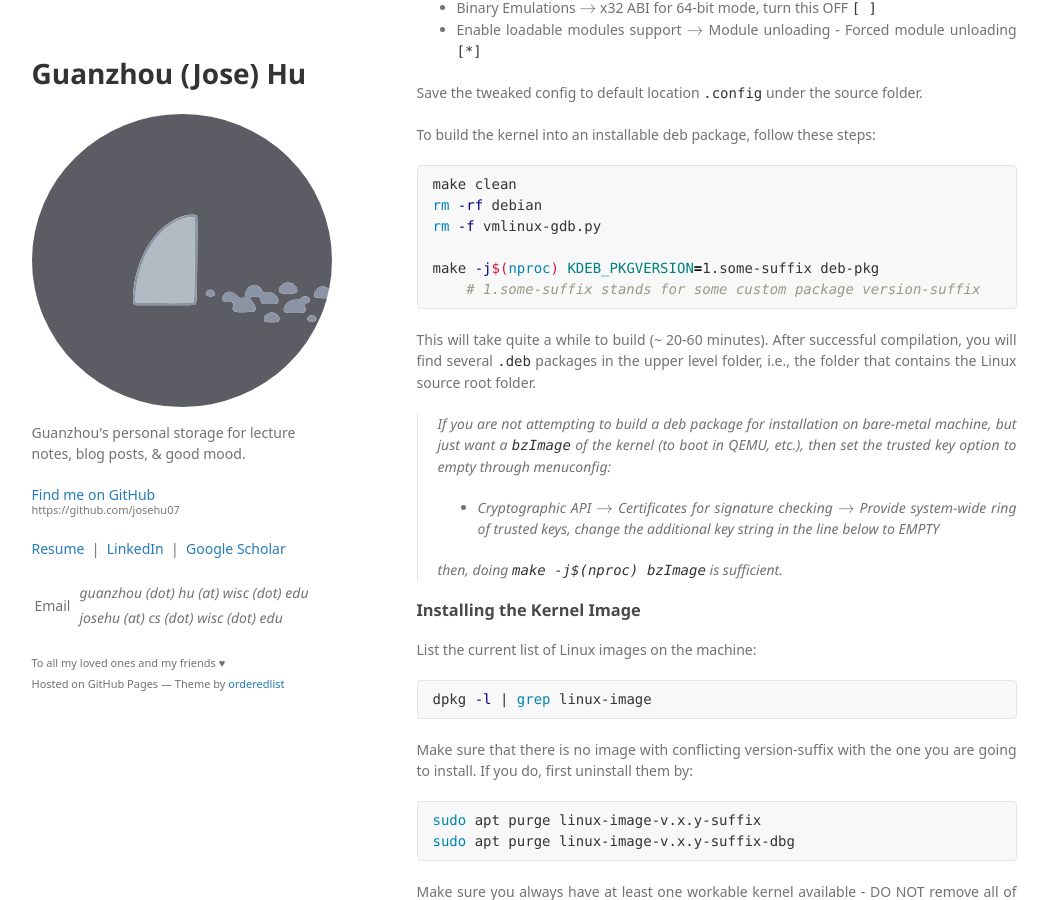
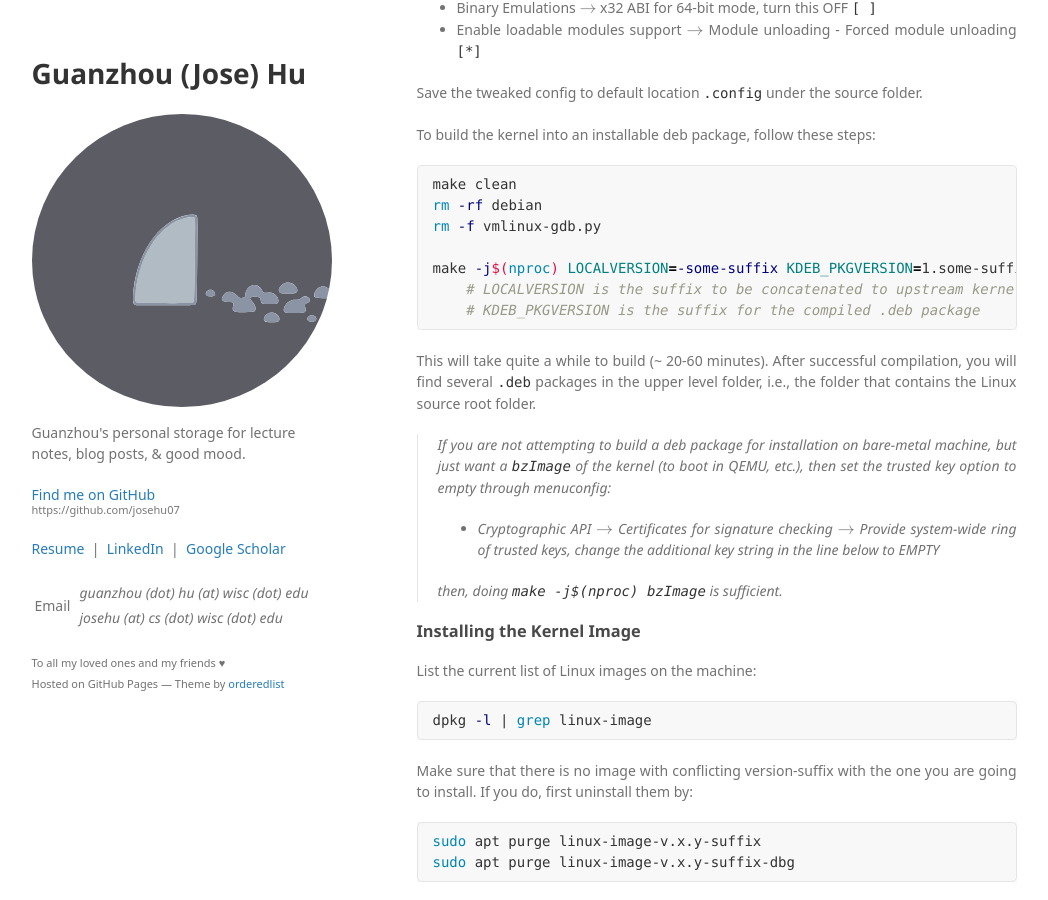
Before and after one commit to josehu07/josehu07.github.io, a Jekyll site: the page built from _posts/2021-01-02-linux-kernel-build-debug.md, in a window 1280 px wide and 900 px high, scrolled down 1473 px. Shown: the whole window, without its empty margins (116-1164 px from the left). Built offline with Jekyll 4.4.1, drawn with Linux system fonts in a browser that asks for light colours; some web fonts are replaced; formulas are drawn with MathJax 3; a script that is not in the unit is left out; comment, search, counter and statistics services are not loaded.

Commit message:
add LOCALVERSION example to kernel dev post

````diff
--- a/_posts/2021-01-02-linux-kernel-build-debug.md
+++ b/_posts/2021-01-02-linux-kernel-build-debug.md
@@ -68,8 +68,9 @@ make clean
 rm -rf debian
 rm -f vmlinux-gdb.py
 
-make -j$(nproc) KDEB_PKGVERSION=1.some-suffix deb-pkg
-    # 1.some-suffix stands for some custom package version-suffix
+make -j$(nproc) LOCALVERSION=-some-suffix KDEB_PKGVERSION=1.some-suffix deb-pkg
+    # LOCALVERSION is the suffix to be concatenated to upstream kernel version
+    # KDEB_PKGVERSION is the suffix for the compiled .deb package
 ```
 
 This will take quite a while to build (~ 20-60 minutes). After successful compilation, you will find several `.deb` packages in the upper level folder, i.e., the folder that contains the Linux source root folder.
````
